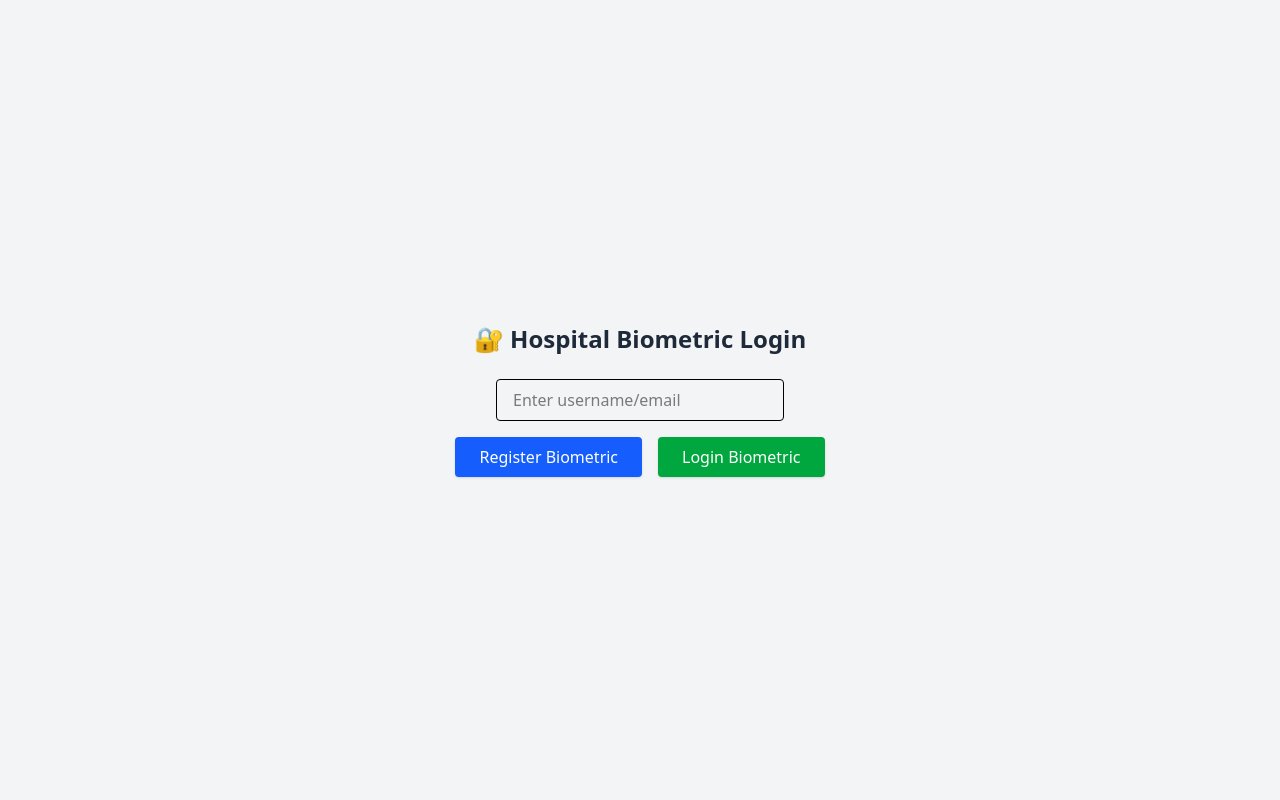
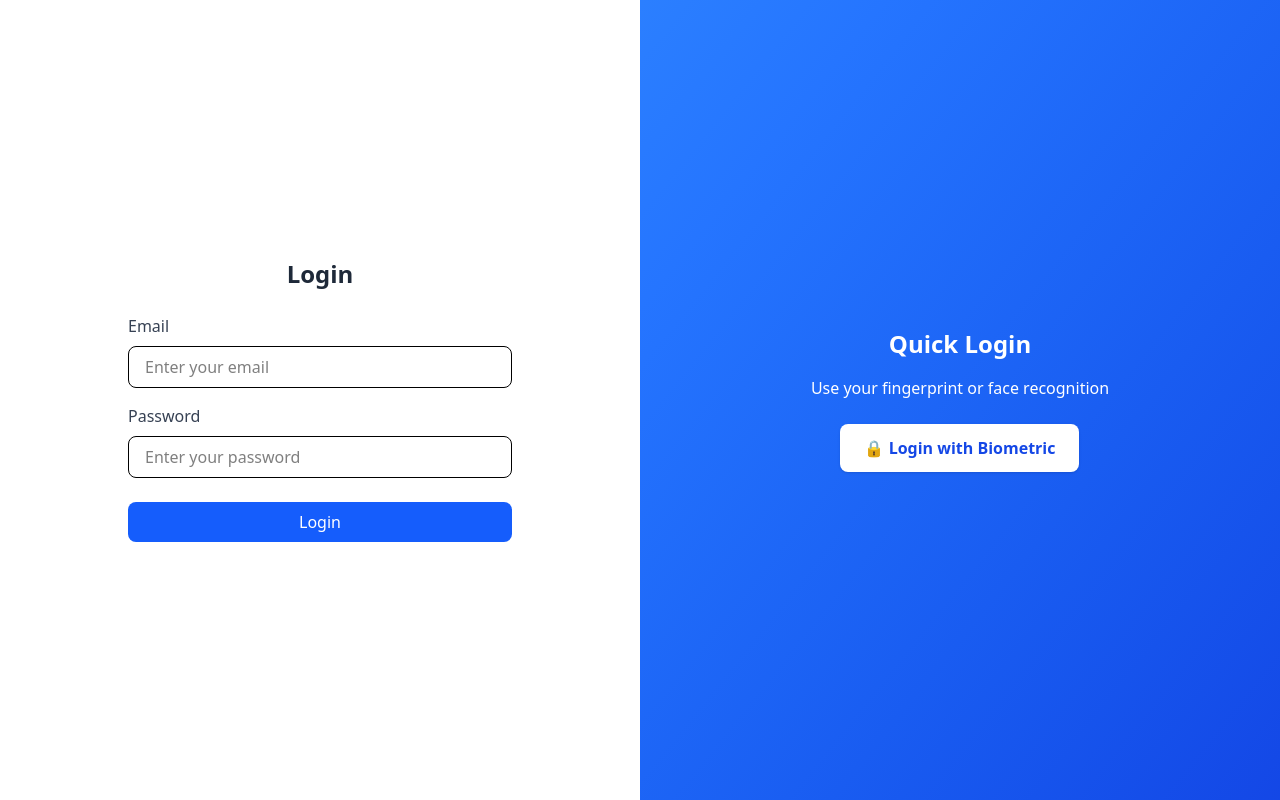
Before and after one commit to aligohar007/officetask, a Vue app: page / in a window 1280 px wide. Built offline with nearby package versions, Linux system fonts and the light colour scheme.

Commit message:
add the login and biometric function

```diff
--- /dev/null
+++ b/server.js
@@ -0,0 +1,24 @@
+import express from "express";
+import cors from "cors";
+
+const app = express();
+app.use(cors());
+app.use(express.json());
+
+app.get("/", (req, res) => {
+  res.send(" Backend is running fine! Use POST /api/biometric/verify to test biometric API.");
+});
+
+//  Dummy biometric verify API (POST)
+app.post("/api/biometric/verify", (req, res) => {
+  const { userId, biometricToken } = req.body;
+
+  if (biometricToken === "sample123") {
+    res.json({ success: true, message: "Biometric Verified!" });
+  } else {
+    res.json({ success: false, message: "Verification Failed!" });
+  }
+});
+
+//  Server listener
+app.listen(5000, () => console.log(" Server running on port 5000"));
--- a/src/App.vue
+++ b/src/App.vue
@@ -1,8 +1,10 @@
 <template>
-  <Loginbiomatric/>
+  <!-- <Loginbiomatric/> -->
+    <Authentication/>
 </template>
 
 <script setup>
+import Authentication from './components/Authentication.vue';
 import Loginbiomatric from './components/Loginbiomatric.vue';
 
 
--- /dev/null
+++ b/src/components/Authentication.vue
@@ -0,0 +1,91 @@
+<template>
+  <div class="flex min-h-screen bg-gray-100">
+    <!-- Left: Normal Login -->
+    <div class="flex-1 flex items-center justify-center bg-white shadow-lg">
+      <div class="w-full max-w-md p-8">
+        <h2 class="text-2xl font-bold text-gray-800 mb-6 text-center">Login</h2>
+
+        <form @submit.prevent="login">
+          <!-- Email -->
+          <div class="mb-4">
+            <label class="block text-gray-700 font-medium mb-2">Email</label>
+            <input
+              v-model="email"
+              type="email"
+              placeholder="Enter your email"
+              class="w-full px-4 py-2 border rounded-lg focus:ring-2 focus:ring-blue-500 focus:outline-none"
+            />
+          </div>
+
+          <!-- Password -->
+          <div class="mb-6">
+            <label class="block text-gray-700 font-medium mb-2">Password</label>
+            <input
+              v-model="password"
+              type="password"
+              placeholder="Enter your password"
+              class="w-full px-4 py-2 border rounded-lg focus:ring-2 focus:ring-blue-500 focus:outline-none"
+            />
+          </div>
+
+          <!-- Login Button -->
+          <button
+            type="submit"
+            class="w-full bg-blue-600 text-white py-2 rounded-lg hover:bg-blue-700 transition"
+          >
+            Login
+          </button>
+        </form>
+
+        <!-- Error/Message -->
+        <p v-if="message" class="mt-4 text-center text-gray-700">{{ message }}</p>
+      </div>
+    </div>
+
+    <!-- Right: Biometric Login -->
+    <div class="hidden lg:flex flex-1 items-center justify-center bg-gradient-to-br from-blue-500 to-blue-700 text-white">
+      <div class="text-center p-8">
+        <h2 class="text-2xl font-bold mb-4">Quick Login</h2>
+        <p class="mb-6">Use your fingerprint or face recognition</p>
+
+        <button
+          @click="verifyBiometric"
+          class="px-6 py-3 bg-white text-blue-700 font-semibold rounded-lg shadow hover:bg-gray-100 transition"
+        >
+          🔒 Login with Biometric
+        </button>
+      </div>
+    </div>
+  </div>
+</template>
+
+<script setup>
+import { ref } from "vue"
+import axios from "axios"
+
+const email = ref("")
+const password = ref("")
+const message = ref("")
+
+// Normal Login Function (dummy)
+const login = async () => {
+  if (email.value && password.value) {
+    message.value = `Logged in with email: ${email.value}`
+  } else {
+    message.value = "Please enter email and password"
+  }
+}
+
+// Biometric Verification Function
+const verifyBiometric = async () => {
+  try {
+    const response = await axios.post("http://localhost:5000/api/biometric/verify", {
+      userId: "12345",
+      biometricToken: "sample123" // dummy token
+    })
+    message.value = response.data.message
+  } catch (error) {
+    message.value = " Error: " + error.message
+  }
+}
+</script>
--- a/src/components/Loginbiomatric.vue
+++ b/src/components/Loginbiomatric.vue
@@ -1,7 +1,7 @@
 <template>
   <div class="flex flex-col items-center justify-center min-h-screen bg-gray-100 ">
     <h1 class="text-2xl font-bold mb-6 text-gray-800 ">
-      🔐 Hospital Biometric Login
+      Hospital Biometric Login
     </h1>
 
     <!-- Username Input -->
```
Also changed, not shown: package.json (+18 -2 lines), 1 other file (tests, documents, lock files or other folders).
